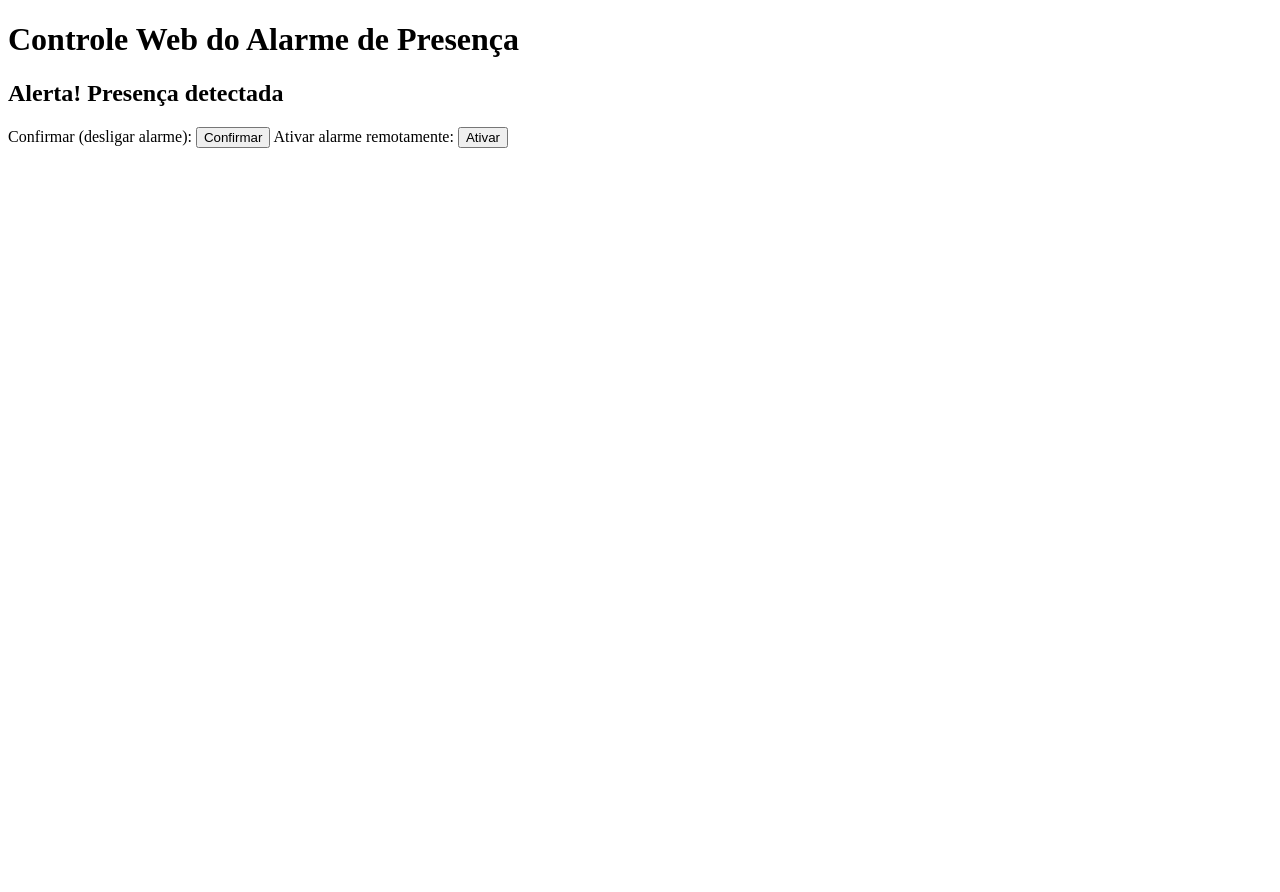
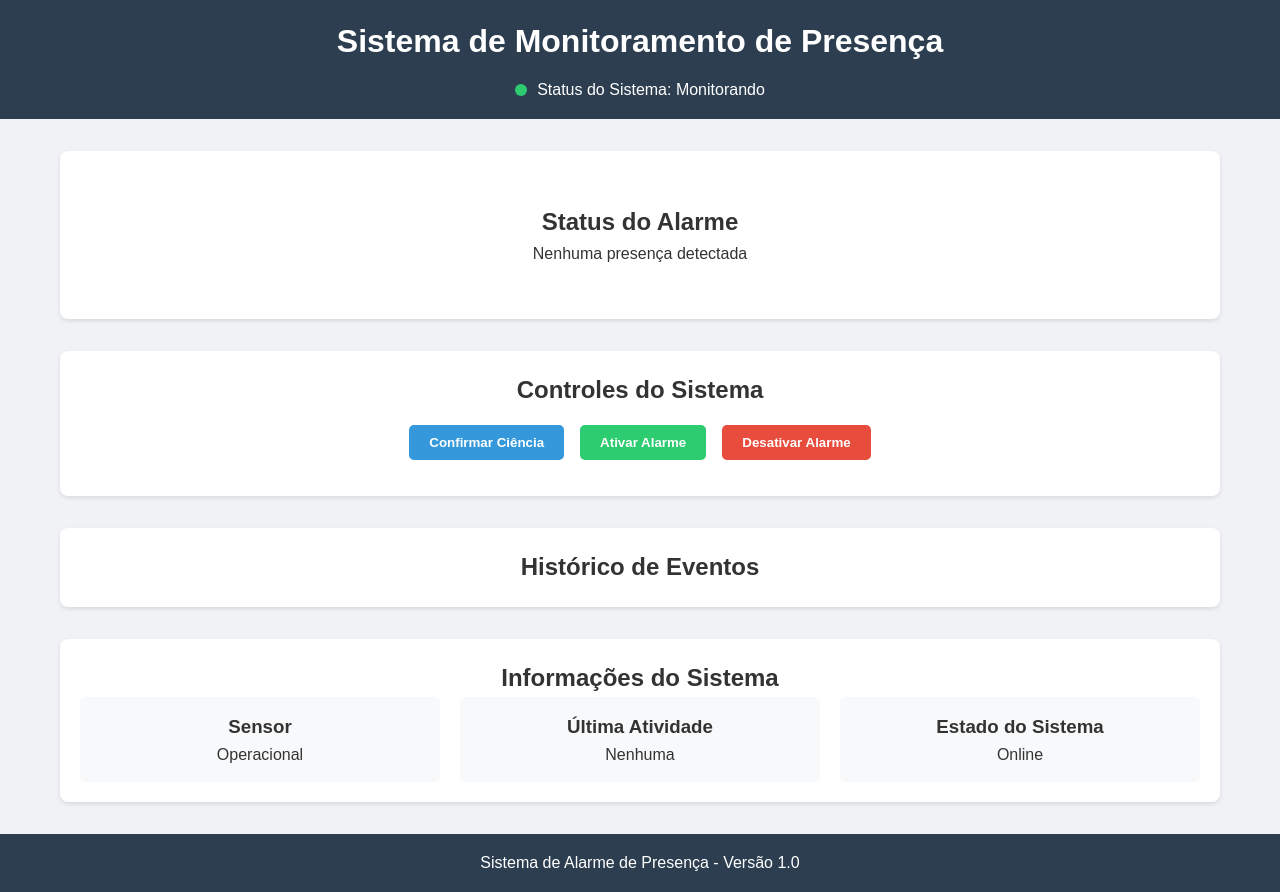
Before and after one commit to Kayque48/IoT-Senai, a Flask app: page / in a window 1280 px wide. Before the commit the page ends 148 px from the top, so only its background shows below. Run offline with Flask 3, Linux system fonts and the light colour scheme.

Commit message:
feat: completando página web com styles.css

```diff
--- a/08 - ATIVIDADE AVALIATIVA 2/static/style.css
+++ b/08 - ATIVIDADE AVALIATIVA 2/static/style.css
@@ -0,0 +1,117 @@
+/* Reset básico */
+* {
+    margin: 0;
+    padding: 0;
+    box-sizing: border-box;
+}
+
+body {
+    text-align: center;
+    font-family: 'Arial', sans-serif;
+    line-height: 1.6;
+    background-color: #f0f2f5;
+    color: #333;
+}
+
+.container {
+    border: solid 2px black;
+    border-radius: 20px;
+    box-shadow: 2px;
+    height: 400px;
+    width: 450px;
+}
+
+.block {
+    display: flex;
+}
+
+header {
+    background-color: #2c3e50;
+    color: white;
+    padding: 1rem;
+    margin-bottom: 2rem;
+}
+
+.status-bar {
+    display: flex;
+    align-items: center;
+    justify-content: center;
+    gap: 10px;
+    margin-top: 10px;
+}
+
+.status-indicator {
+    width: 12px;
+    height: 12px;
+    background-color: #2ecc71;
+    border-radius: 50%;
+}
+
+main {
+    max-width: 1200px;
+    margin: 0 auto;
+    padding: 0 20px;
+}
+
+section {
+    background-color: white;
+    border-radius: 8px;
+    box-shadow: 0 2px 4px rgba(0,0,0,0.1);
+    padding: 20px;
+    margin-bottom: 2rem;
+}
+
+.alert-box {
+    text-align: center;
+    padding: 2rem;
+}
+
+.button-group {
+    display: flex;
+    gap: 1rem;
+    justify-content: center;
+    margin: 1rem 0;
+}
+
+button {
+    padding: 10px 20px;
+    border: none;
+    border-radius: 5px;
+    cursor: pointer;
+    font-weight: bold;
+}
+
+.btn-confirm {
+    background-color: #3498db;
+    color: white;
+}
+
+.btn-activate {
+    background-color: #2ecc71;
+    color: white;
+}
+
+.btn-deactivate {
+    background-color: #e74c3c;
+    color: white;
+}
+
+.info-grid {
+    display: grid;
+    grid-template-columns: repeat(3, 1fr);
+    gap: 20px;
+}
+
+.info-item {
+    padding: 15px;
+    background-color: #f8f9fa;
+    border-radius: 5px;
+}
+
+footer {
+    background-color: #2c3e50;
+    color: white;
+    padding: 1rem;
+    bottom: 0;
+    width: 100%;
+}
--- a/08 - ATIVIDADE AVALIATIVA 2/templates/index.html
+++ b/08 - ATIVIDADE AVALIATIVA 2/templates/index.html
@@ -1,24 +1,74 @@
 <!DOCTYPE html>
 <html lang="pt-BR">
 <head>
-    <meta charset="UTF-8" />
-    <meta name="viewport" content="width=device-width, initial-scale=1.0"/>
-    <title>Controle Web do Alarme de Presença</title>
+    <meta charset="UTF-8">
+    <meta name="viewport" content="width=device-width, initial-scale=1.0">
+    <title>Sistema de Alarme de Presença</title>
+    <link rel="stylesheet" href="/static/style.css">
 </head>
 <body>
-    <h1>Controle Web do Alarme de Presença</h1>
+    <header>
+        <h1>Sistema de Monitoramento de Presença</h1>
+        <div class="status-bar">
+            <span class="status-indicator"></span>
+            <p id="current-status">Status do Sistema: Monitorando</p>
+        </div>
+    </header>
 
-    <div class="container">
-        <h2>Alerta! Presença detectada</h2>
+    <main>
+        <!-- Seção de Alerta Principal -->
+        <section class="alert-section">
+            <div class="alert-box">
+                <h2>Status do Alarme</h2>
+                <div id="alert-status">
+                    <p class="alert-message">Nenhuma presença detectada</p>
+                </div>
+            </div>
+        </section>
 
-        Confirmar (desligar alarme):
-        <button class="off" onclick="buttonAlarme('off')">Confirmar</button>
+        <!-- Seção de Controles -->
+        <section class="controls">
+            <h2>Controles do Sistema</h2>
+            <div class="button-group">
+                <button class="btn-confirm" onclick="buttonAlarme('off')">Confirmar Ciência</button>
+                <button class="btn-activate" onclick="buttonAlarme('on')">Ativar Alarme</button>
+                <button class="btn-deactivate">Desativar Alarme</button>
+            </div>
+        </section>
 
-        Ativar alarme remotamente:
-        <button class="on" onclick="buttonAlarme('on')">Ativar</button>
+        <!-- Histórico de Eventos -->
+        <section class="history">
+            <h2>Histórico de Eventos</h2>
+            <div class="history-list">
+                <ul id="event-list">
+                    <!-- Eventos serão inseridos aqui via JavaScript -->
+                </ul>
+            </div>
+        </section>
 
-        <p id="status"></p>
-    </div>
+        <!-- Informações do Sistema -->
+        <section class="system-info">
+            <h2>Informações do Sistema</h2>
+            <div class="info-grid">
+                <div class="info-item">
+                    <h3>Sensor</h3>
+                    <p id="sensor-status">Operacional</p>
+                </div>
+                <div class="info-item">
+                    <h3>Última Atividade</h3>
+                    <p id="last-activity">Nenhuma</p>
+                </div>
+                <div class="info-item">
+                    <h3>Estado do Sistema</h3>
+                    <p id="system-state">Online</p>
+                </div>
+            </div>
+        </section>
+    </main>
+
+    <footer>
+        <p>Sistema de Alarme de Presença - Versão 1.0</p>
+    </footer>
 
     <script>
     function buttonAlarme(action) {
```
Also changed, not shown: 3 other files.
